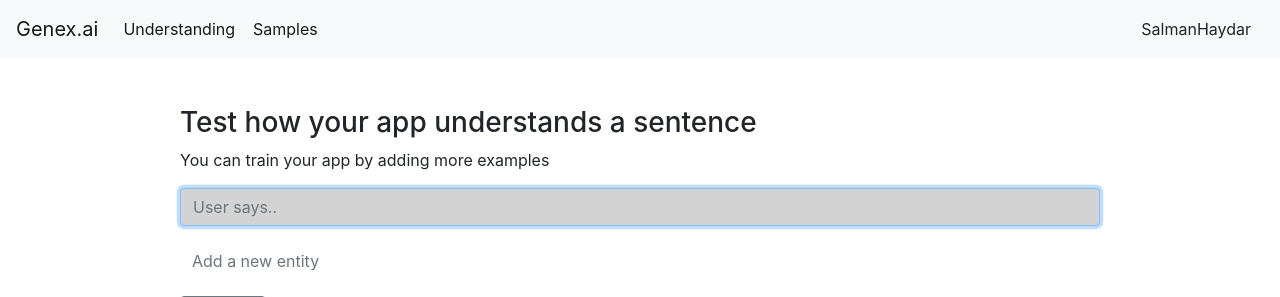
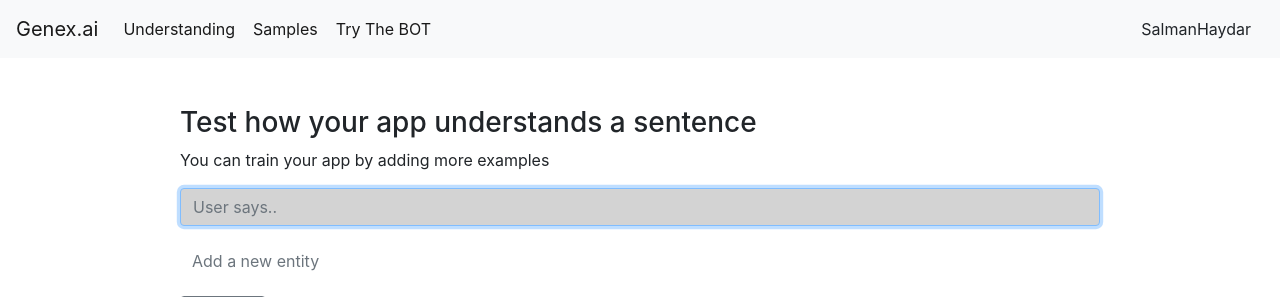
Before and after one commit to SalmanHaydar/multilingual-nlu-engine, a Flask app: page / in a window 1280 px wide. Shown: the top 297 px of the page. Run offline with Flask 2, Linux system fonts and the light colour scheme; some libraries are stand-ins or nearby versions.

Commit message:
added try demo

```diff
--- a/templates/sample-add.html
+++ b/templates/sample-add.html
@@ -41,6 +41,9 @@
                 </li>
                 <li class="nav-item active">
                     <a class="btn nav-link" href="#">Samples <span class="sr-only">(current)</span></a>
+                </li>
+                <li class="nav-item active">
+                    <a class="btn nav-link" href="#" target="_blank" onclick="location.href = 'http://182.160.104.220:5000/';">Try The BOT <span class="sr-only">(current)</span></a>
                 </li>
             </ul>
             <form class="form-inline my-2 my-lg-0">
```
